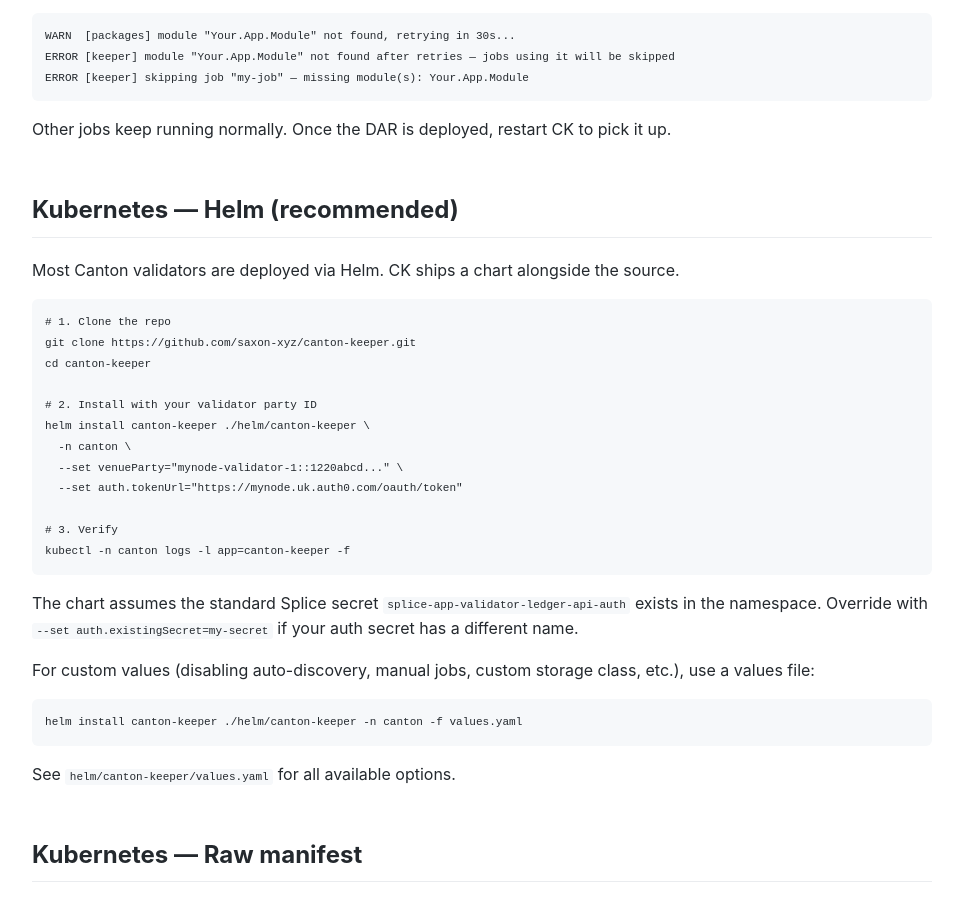
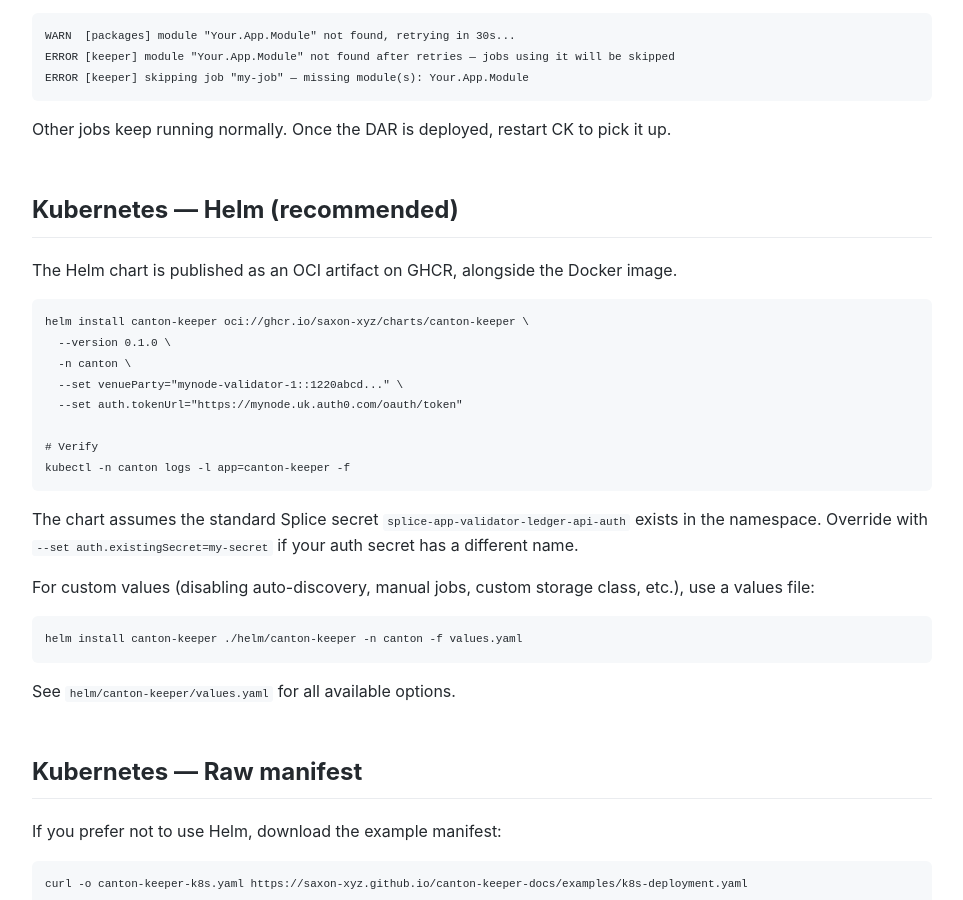
Before and after one commit to saxon-xyz/canton-keeper-docs, a Jekyll site: the page built from install.md, in a window 1280 px wide and 900 px high, scrolled down 5415 px. Shown: the whole window, without its empty margins (158-1121 px from the left). Built offline with Jekyll 4.4.1, drawn with Linux system fonts in a browser that asks for light colours.

Commit message:
Use OCI registry install for Helm chart
Chart is now published to ghcr.io/saxon-xyz/charts/canton-keeper.
No clone needed.

Co-Authored-By: Claude Opus 4.6 (1M context) <noreply@anthropic.com>

````diff
--- a/install.md
+++ b/install.md
@@ -213,20 +213,16 @@ Other jobs keep running normally. Once the DAR is deployed, restart CK to pick i
 
 ## Kubernetes — Helm (recommended)
 
-Most Canton validators are deployed via Helm. CK ships a chart alongside the source.
+The Helm chart is published as an OCI artifact on GHCR, alongside the Docker image.
 
 ```bash
-# 1. Clone the repo
-git clone https://github.com/saxon-xyz/canton-keeper.git
-cd canton-keeper
-
-# 2. Install with your validator party ID
-helm install canton-keeper ./helm/canton-keeper \
+helm install canton-keeper oci://ghcr.io/saxon-xyz/charts/canton-keeper \
+  --version 0.1.0 \
   -n canton \
   --set venueParty="mynode-validator-1::1220abcd..." \
   --set auth.tokenUrl="https://mynode.uk.auth0.com/oauth/token"
 
-# 3. Verify
+# Verify
 kubectl -n canton logs -l app=canton-keeper -f
 ```
 
````
